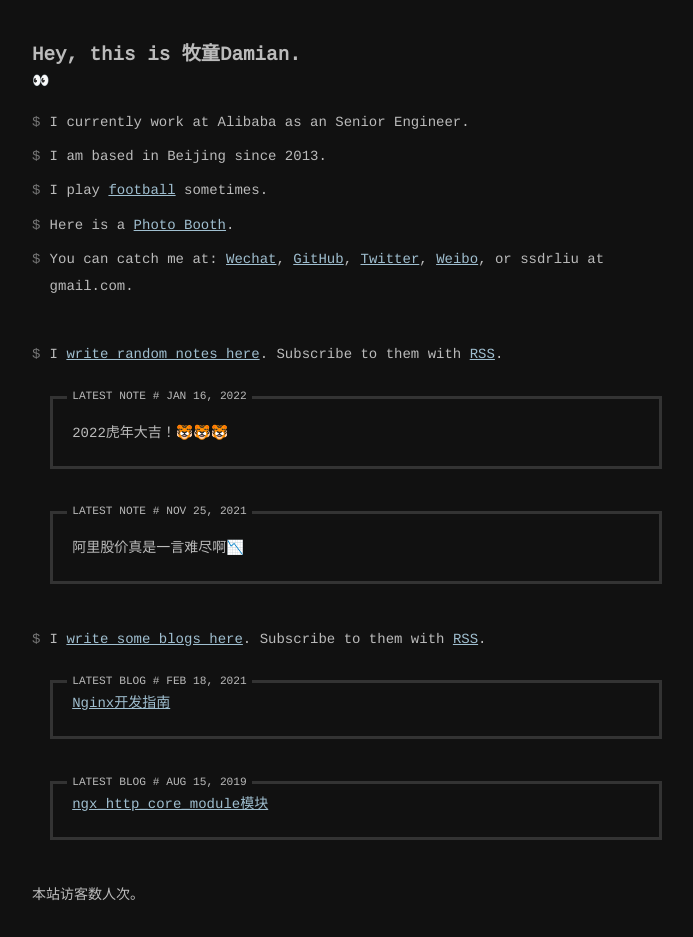
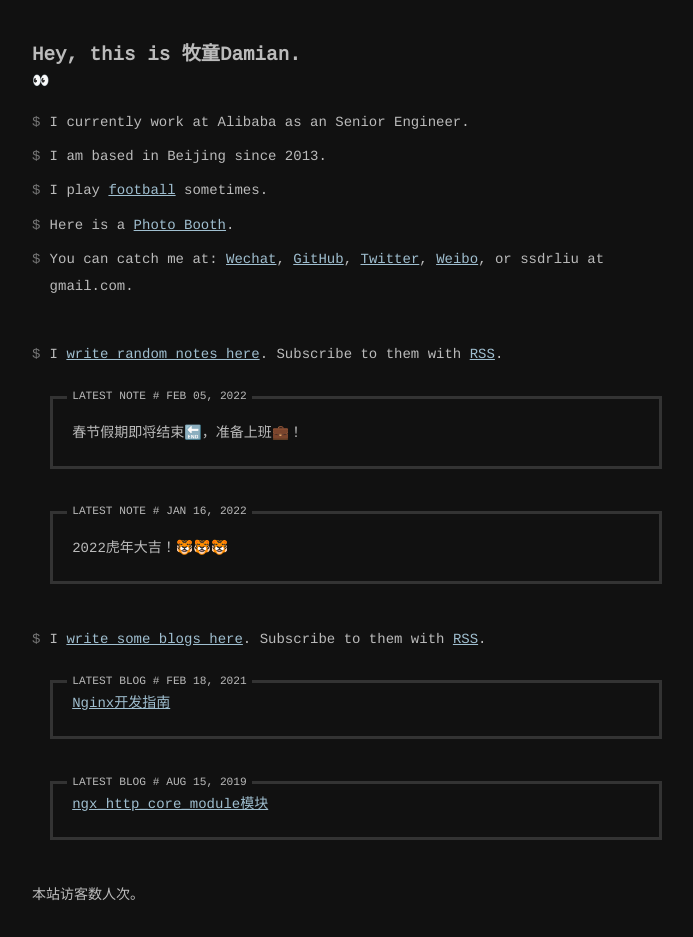
Before and after one commit to ssdr/site, a Jekyll site: the page built from index.html, in a window 1280 px wide. Shown: the whole page, without its empty margins (293-986 px from the left). Built offline with Jekyll 4.4.1, drawn with Linux system fonts in a browser that asks for light colours; comment, search, counter and statistics services are not loaded.

Commit message:
📝 Update an entry via micropub

```diff
--- a/_data/notes.yml
+++ b/_data/notes.yml
@@ -1,3 +1,7 @@
+- date: 2022/02/05 16:04
+  content: |
+    春节假期即将结束🔚，准备上班💼！
+
 - date: 2022/01/16 00:42
   content: |
     2022虎年大吉！🐯🐯🐯
```
